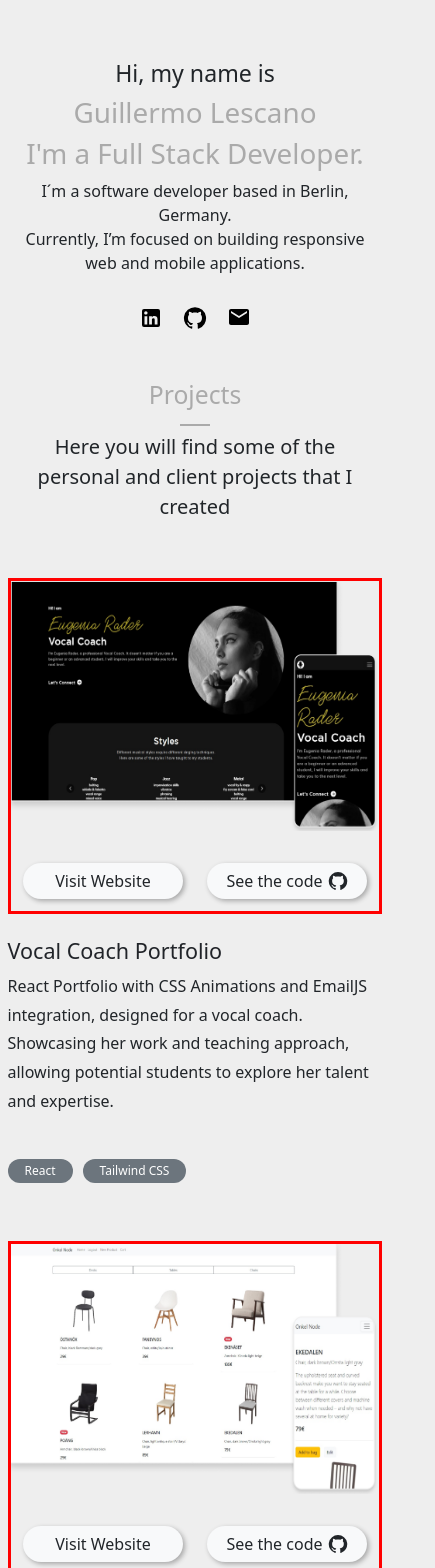
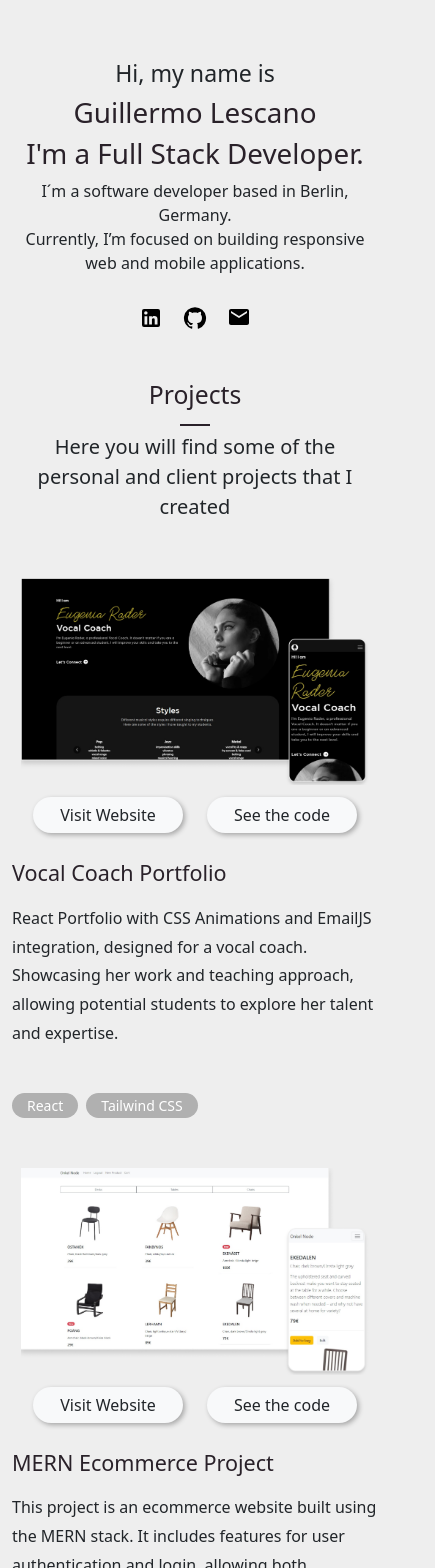
Before and after one commit to GuillermoBerlin/personalportfolio, a React (Create React App) app: page / in a window 390 px wide. Shown: the top 1568 px of the page, 435 px wide, since content can reach past the window. Built offline with nearby package versions, Linux system fonts and the light colour scheme.

Commit message:
inline styles moved to css

```diff
--- a/src/App.css
+++ b/src/App.css
@@ -7,40 +7,6 @@ body {
   /*#f9f9f9*/
 }
 
-.App-logo {
-  height: 40vmin;
-  pointer-events: none;
-}
-
-@media (prefers-reduced-motion: no-preference) {
-  .App-logo {
-    animation: App-logo-spin infinite 20s linear;
-  }
-}
-
-.App-header {
-  background-color: #282c34;
-  min-height: 100vh;
-  display: flex;
-  flex-direction: column;
-  align-items: center;
-  justify-content: center;
-  font-size: calc(10px + 2vmin);
-  color: white;
-}
-
-.App-link {
-  color: #61dafb;
-}
-
-@keyframes App-logo-spin {
-  from {
-    transform: rotate(0deg);
-  }
-  to {
-    transform: rotate(360deg);
-  }
-}
 
 /* CONSTANTES DE COLOR */
 .blue-color{
@@ -48,5 +14,5 @@ body {
 }
 
 :root {
-  --main-color: #AAAAAA;
+  --main-color: #292129;
 }
--- /dev/null
+++ b/src/components/Pill.js
@@ -0,0 +1,30 @@
+import React from 'react'
+
+export default function Pill(props) {
+
+    const styles = {
+        pill: {
+            display: "flex",
+            minWidth: "60px",
+            witdth: "auto",
+            maxWidth: "120px",
+            padding: "2px 15px",
+            height: "25px",
+            fontSize: "0.875rem",
+            fontWeight: 200,
+            textAlign: "center",
+            justifyContent: "center",
+            borderRadius: "10rem",
+            backgroundColor: "#B0B0B0",
+            color: "#fff",
+
+          }
+      }
+
+
+  return (
+    <div style={styles.pill}>
+      {props.label}
+    </div>
+  )
+}
--- a/src/components/Project.css
+++ b/src/components/Project.css
@@ -1,47 +1,62 @@
-img{
-    width: 480px;
-    height: 300px;
-}
-.title{
-    width: 400px;
-}
-.info-container p{
-    width: 400px;
-    max-width: 400px;
-}
-.info-container .pills{
-    width: 400px;
-}
+/*Left column*/
+
 .img-container {
     display: flex;
-    justify-content: center;
-    align-items: center;
-    border: red solid 3px;
+}
+img{
+    max-width: 480px;
+    height: auto;
 }
 .button-container{
     position: absolute;
-    border: red solid 3px;
+    margin-left: 120px;
+    margin-top: 80px;
 }
 .mobile-button-container{
     display: flex;
     align-items: center;
     justify-content: center;
-    margin-top: 20px;
+    gap: 0px;
 }
 
+/*Right column*/
 
-@media (max-width: 991px) {
+.info-container {
+    display: flex;
+    flex-direction: column;
+    gap: 10px;
+
+}
+.pill-container {
+    display: flex;
+    flex-wrap: wrap;
+    gap: 8px;
+  }
+.project-title{
+    width: 400px;
+    color: var(--main-color);
+}
+.project-paragraph {
+    line-height: 180%;
+    font-weight: 200;
+    margin-bottom: 35px;
+}
+
+@media (max-width: 700px) {
     .img-container {
         display: flex;
         flex-direction: column;
         justify-content: center;
         align-items: center;
     }
+    .info-container {
+        margin-top: 15px;
+    }
 }
-@media (max-width: 430px) {
+@media (max-width: 500px) {
     img{
-        width: 100%;
-        height: 250px;
+        width: 95%;
+        height: auto;
     }
 }
 @media (max-width: 415px) {
@@ -52,9 +67,6 @@ img{
         width: 390px;
         max-width: 390px;
     }
-    .info-container .pills{
-        width: 390px;
-    }
 }
 @media (max-width: 405px) {
     .title{
@@ -63,9 +75,6 @@ img{
     .info-container p{
         width: 385px;
         max-width: 385px;
-    }
-    .info-container .pills{
-        width: 385px;
     }
 }
 @media (max-width: 400px) {
@@ -76,9 +85,6 @@ img{
         width: 375px;
         max-width: 375px;
     }
-    .info-container .pills{
-        width: 375px;
-    }
 }
 @media (max-width: 380px) {
     .img-container{
@@ -86,17 +92,11 @@ img{
     }
     img{
         width: 95%;
-        height: 230px;
-    }
-    .title{
-        width: 360px;
+        height: auto;
     }
     .info-container p{
         width: 360px;
         max-width: 360px;
-    }
-    .info-container .pills{
-        width: 360px;
     }
 }
 @media (max-width: 376px) {
@@ -107,7 +107,4 @@ img{
         width: 355px;
         max-width: 355px;
     }
-    .info-container .pills{
-        width: 355px;
-    }
 }
--- a/src/components/Project.js
+++ b/src/components/Project.js
@@ -1,9 +1,9 @@
 import React, { useState } from 'react';
 import { Row, Col, Image, Button, } from 'react-bootstrap';
-import GitHubIcon from '@mui/icons-material/GitHub';
 import useWindowSize from './useWindowSize';
 import './Project.css';
 import BadgePill from './BadgePill';
+import Pill from './Pill';
 
 const Project = (props) => {
 
@@ -14,8 +14,6 @@ const Project = (props) => {
     img: {
       filter: hovered && windowSize.width > 700 ? "blur(2px)" : "none",
     },
-
-
     colLeft: {
       display: "flex",
       flexDirection: "row",
@@ -31,33 +29,14 @@ const Project = (props) => {
     },
     mobileButton:{
       margin: "12px",
-      width: "160px",
+      width: "150px",
       borderRadius: '50px',
       border: "none",
       boxShadow: "2px 2px 5px rgba(0, 0, 0, 0.3)",
     },
-    pills: {
-      display: 'flex',
-      gap: "10px",
-    },
-
-    paragraph: {
-      //marginTop: "15px",
-      lineHeight: "180%",
-      fontWeight: 200,
-      marginBottom: "35px",
-    },
     row: {
       marginBottom: "50px"
     },
-    seeTheCode: {
-      display: "flex",
-      flexDirection: "row",
-      justifyContent: "center",
-      alignItems: "center",
-      gap: "5px"
-    },
-
   };
 
   return (
@@ -76,27 +55,28 @@ const Project = (props) => {
         />
 
         {windowSize.width < 700 ? <div className='mobile-button-container'>
-          <Button variant="outline-dark" className="btn-light" style={styles.mobileButton}>Visit Website</Button>
-          <Button variant="outline-dark" className="btn-light" style={styles.mobileButton}><div style={styles.seeTheCode}>See the code <GitHubIcon fontSize="small"/></div></Button>
+          <Button href={props.page} target="_blank"variant="outline-dark" className="btn-light" style={styles.mobileButton}>Visit Website</Button>
+          <Button href={props.code} target="_blank"variant="outline-dark" className="btn-light" style={styles.mobileButton}><div style={styles.seeTheCode}>See the code </div></Button>
         </div> :
 
         <div className='button-container' onMouseEnter={() => setHovered(true)}>
-          <Button variant="outline-dark" className="btn-light" style={styles.button}>Visit Website</Button>
-          <Button variant="outline-dark" className="btn-light" style={styles.button}><div style={styles.seeTheCode}>See the code <GitHubIcon fontSize="small"/></div></Button>
+          <Button href={props.page} target="_blank" variant="outline-dark" className="btn-light" style={styles.button}>Visit Website</Button>
+          <Button href={props.code} target="_blank"variant="outline-dark" className="btn-light" style={styles.button}>See the code</Button>
         </div>}
 
       </div>
 
       </Col>
-      <Col className='d-flex flex-column  p-0 p-sm-5 pt-0 pb-0 pt-sm-0 pb-sm-0 p-md-4 mt-4 mt-md-0 align-items-center align-items-lg-start info-container'>
-        <h4 className='blue-color title'>{props.title}</h4>
-        <p style={styles.paragraph}>{props.text}</p>
-        <div style={styles.pills} className='pills'>
-          {props.badgePills.map(pill =>
-            <BadgePill
+      <Col className='info-container'>
+        <h4 className='project-title'>{props.title}</h4>
+        <p className='project-paragraph'>{props.text}</p>
+        <div className='pill-container'>
+          {props.pills.map(pill =>
+            <Pill
               label={pill}
             />
           )}
+
         </div>
       </Col>
     </Row>
--- a/src/components/Projects.js
+++ b/src/components/Projects.js
@@ -16,14 +16,18 @@ export default function Projects() {
           title={"Vocal Coach Portfolio"}
           text={"React Portfolio with CSS Animations and EmailJS integration, designed for a vocal coach. Showcasing her work and teaching approach, allowing potential students to explore her talent and expertise."}
           image={require('../images/Component 7.png')}
-          badgePills={["React", "Tailwind CSS"]}
+          pills={["React", "Tailwind CSS"]}
+          page={"https://eugeniarader.netlify.app/"}
+          code={"https://github.com/GuillermoBerlin/euge_portfolio"}
         />
         <Project
           title={"MERN Ecommerce Project"}
           text={"This project is an ecommerce website built using the MERN stack. It includes features for user authentication and login, allowing both administrators and regular users to access their respective accounts. "}
           image={require('../images/Imagen_rolonode.png')}
-          badgePills={["React", "Node", "Express", "MongoDB", "Bootstrap"]}
+          pills={["React", "Node", "Express", "MongoDB", "Bootstrap"]}
+          code={"https://github.com/GuillermoBerlin/React_UTN_2"}
         />
+
       </div>
     </>
   );
```
